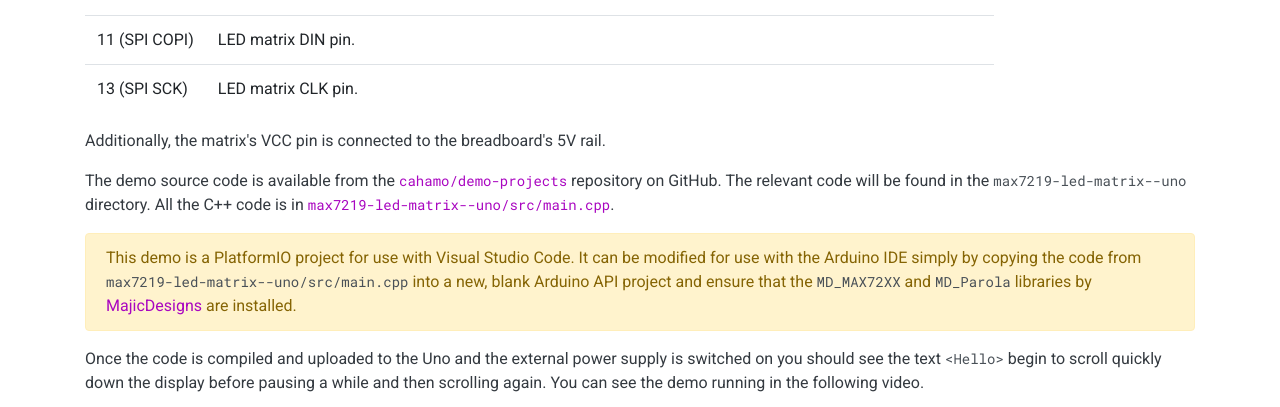
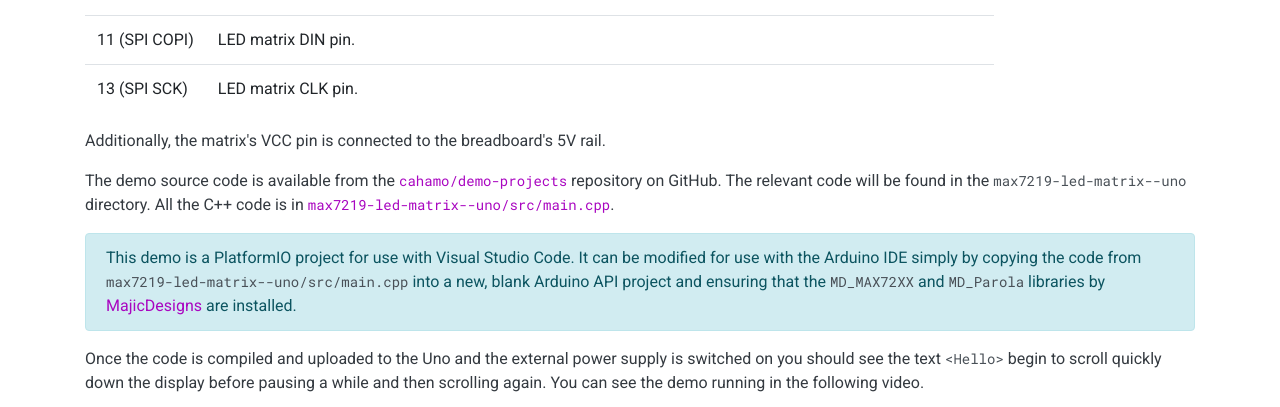
Before and after one commit to cahamo/cahamo.github.io, a Jekyll site: the page built from demos/led-matrix/index.html, in a window 1280 px wide and 900 px high, scrolled down 1413 px, cut to the strip 0-407 px from the top of the window. Built offline with Jekyll 4.4.1, drawn with Linux system fonts in a browser that asks for light colours; comment, search, counter and statistics services are not loaded.

Commit message:
Minor edit & restyle of LED Matrix Demo page

```diff
--- a/demos/led-matrix/index.html
+++ b/demos/led-matrix/index.html
@@ -49,8 +49,8 @@ title: "LED Matrix Demo"
 
 <p>The demo source code is available from the <a href="https://github.com/cahamo/demo-projects/tree/main"><code>cahamo/demo-projects</code></a> repository on GitHub. The relevant code will be found in the <code>max7219-led-matrix--uno</code> directory. All the C++ code is in <a href="https://github.com/cahamo/demo-projects/blob/main/max7219-led-matrix--uno/src/main.cpp"><code>max7219-led-matrix--uno/src/main.cpp</code></a>.</p>
 
-<p class="alert alert-warning">
-    This demo is a PlatformIO project for use with Visual Studio Code. It can be modified for use with the Arduino IDE simply by copying the code from <code>max7219-led-matrix--uno/src/main.cpp</code> into a new, blank Arduino API project and ensure that the <code>MD_MAX72XX</code> and <code>MD_Parola</code> libraries by <a href="https://github.com/MajicDesigns">MajicDesigns</a> are installed.</p>
+<p class="alert alert-info">
+    This demo is a PlatformIO project for use with Visual Studio Code. It can be modified for use with the Arduino IDE simply by copying the code from <code>max7219-led-matrix--uno/src/main.cpp</code> into a new, blank Arduino API project and ensuring that the <code>MD_MAX72XX</code> and <code>MD_Parola</code> libraries by <a href="https://github.com/MajicDesigns">MajicDesigns</a> are installed.</p>
 </p>
 
 <p>Once the code is compiled and uploaded to the Uno and the external power supply is switched on you should see the text <code>&lt;Hello&gt;</code> begin to scroll quickly down the display before pausing a while and then scrolling again. You can see the demo running in the following video.</p>
```
